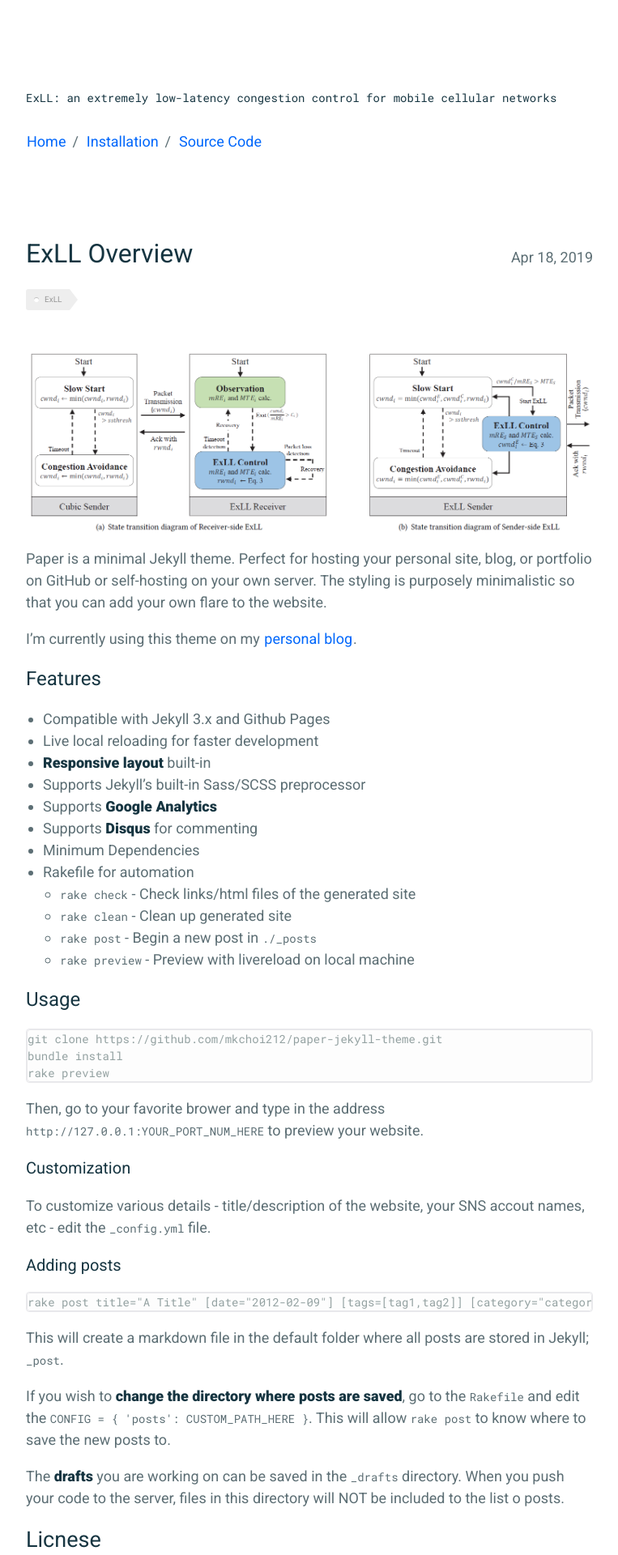
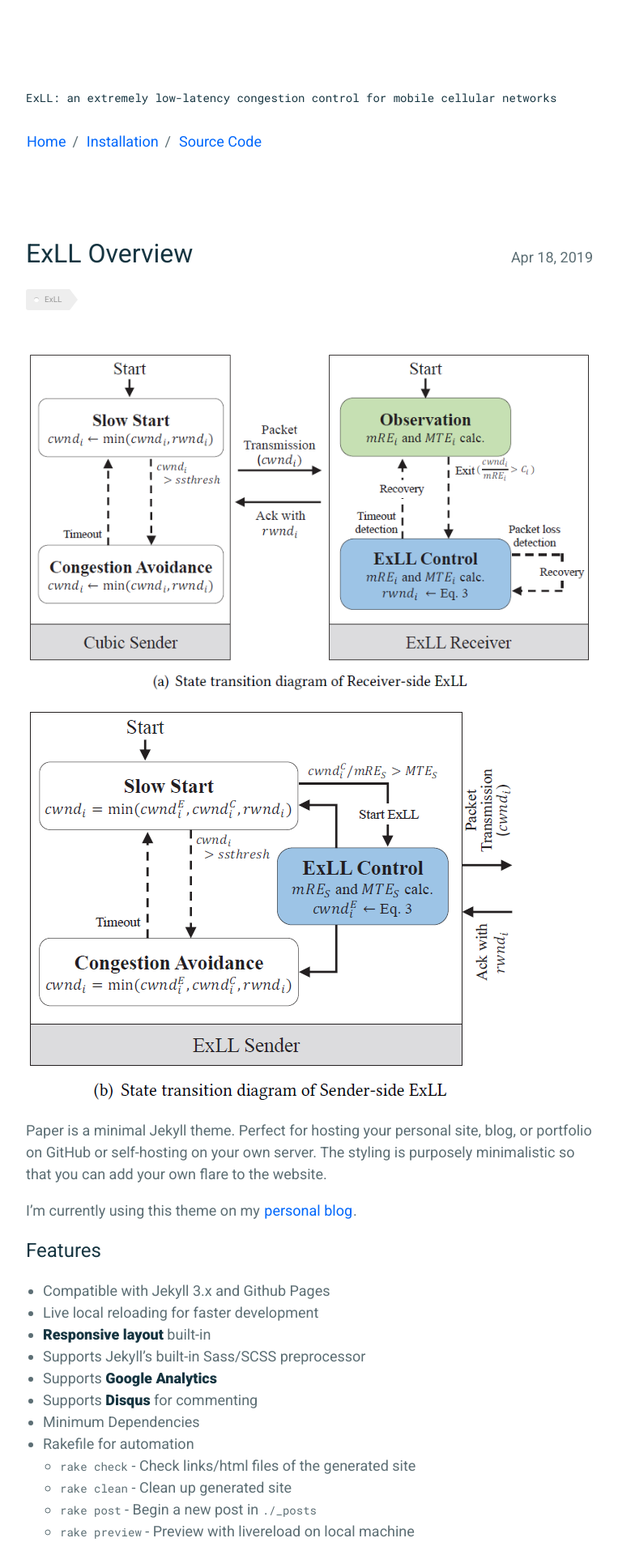
Before and after one commit to msnl/exll, a Jekyll site: the page built from _posts/2019-04-18-exll-overview.md, in a window 1280 px wide. Shown: the top 1920 px of the page at 81% size, without its empty margins (258-1021 px from the left). Built offline with Jekyll 4.4.1, drawn with Linux system fonts in a browser that asks for light colours.

Commit message:
Update and rename 2017-07-21-quick-start.md to 2019-04-18-exll-overview.md

```diff
--- a/_posts/2017-07-21-quick-start.md
+++ b/_posts/2019-04-18-exll-overview.md
@@ -7,7 +7,9 @@ tags: ExLL
 comments: true
 ---
 
-![ExLL Design Overview](https://raw.githubusercontent.com/msnl/exll/master/assets/ExLL_Overview.PNG)
+![Receiver-based ExLL Design Overview](https://raw.githubusercontent.com/msnl/exll/master/assets/ExLL_Overview_receiver.PNG)
+
+![Sender-based ExLL Design Overview](https://raw.githubusercontent.com/msnl/exll/master/assets/ExLL_Overview_sender.PNG)
 
 Paper is a minimal Jekyll theme. Perfect for hosting your personal site, blog, or portfolio on GitHub or self-hosting on your own server. The styling is purposely minimalistic so that you can add your own flare to the website.
 
```
